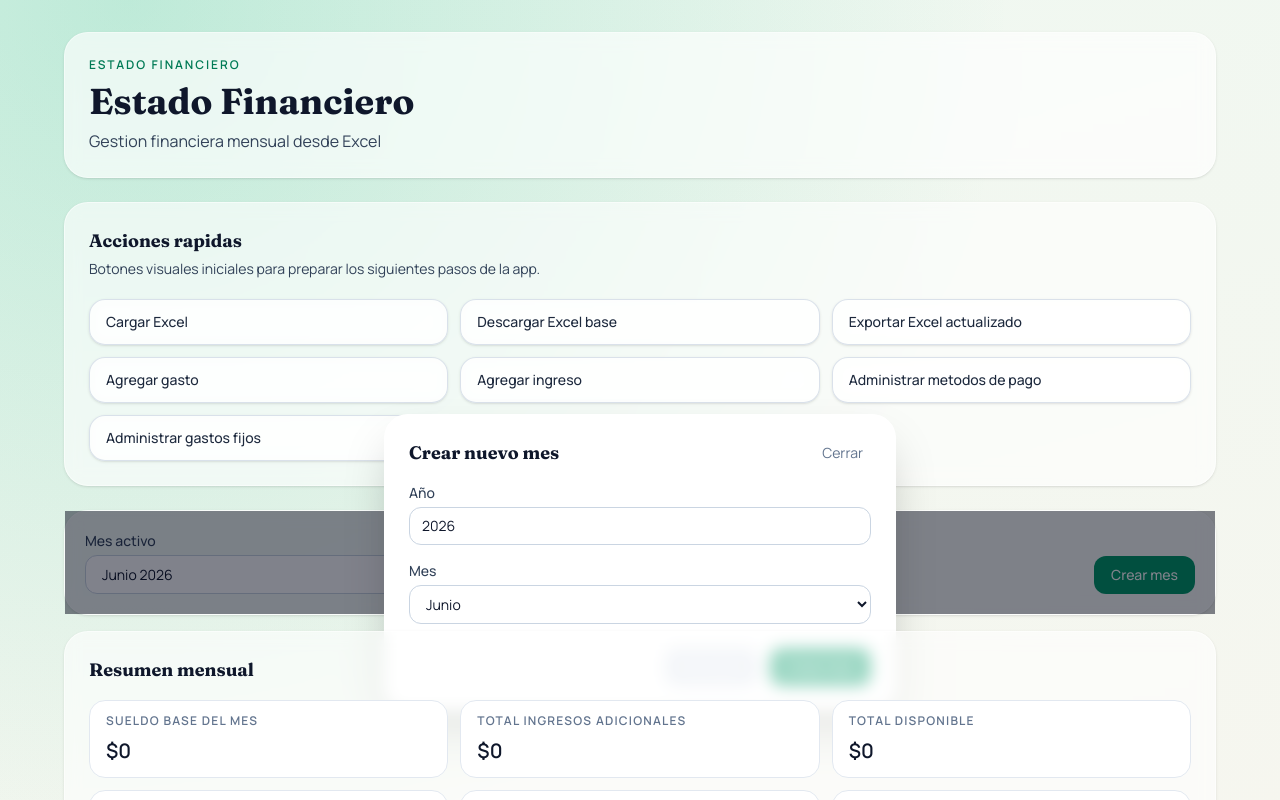
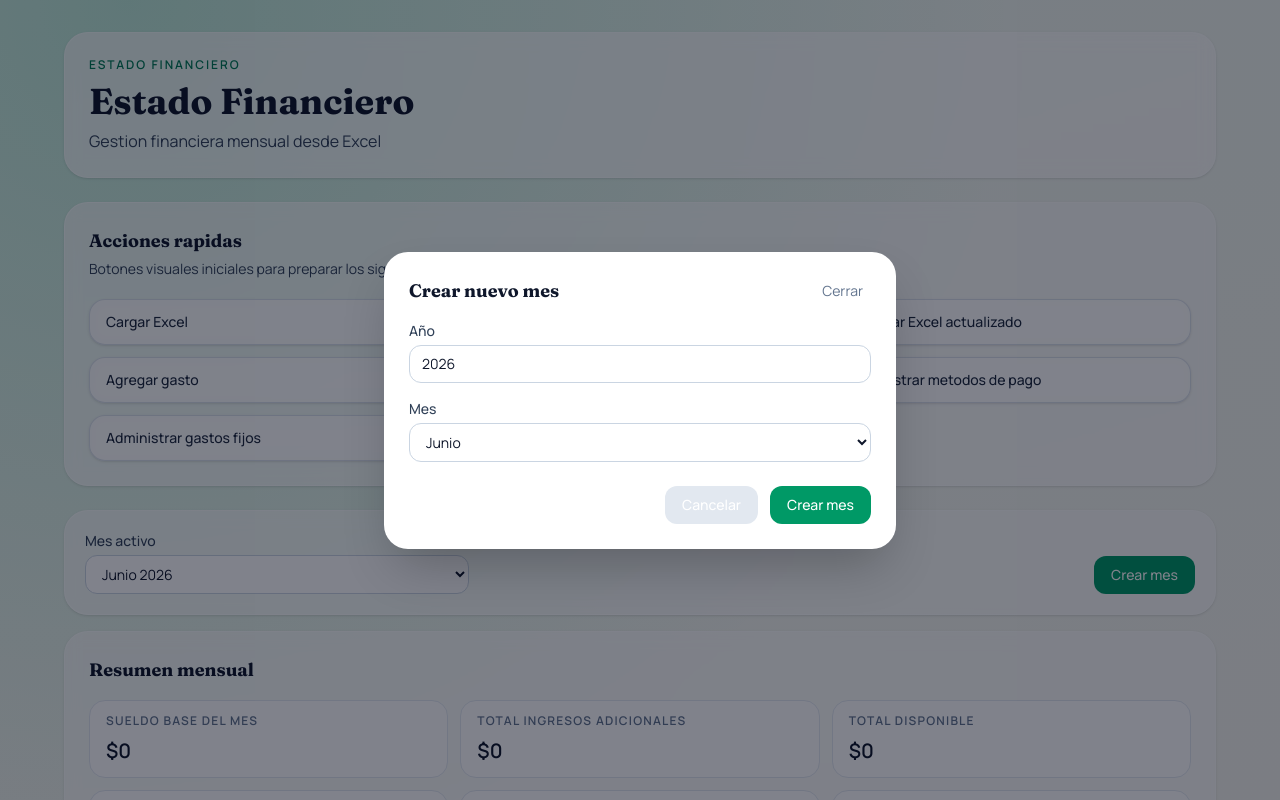
Before and after one commit to FlamesAlejandro/excel-financial-statement, a React (Vite) app: page / in a window 1280 px wide. Both pictures are taken after a click on the button "Crear mes". Shown: the top 800 px of the page. Built offline with nearby package versions, Linux system fonts and the light colour scheme.

Commit message:
feat(modal): :sparkles: implement portal rendering for modal component

```diff
--- a/src/components/ui/Modal.tsx
+++ b/src/components/ui/Modal.tsx
@@ -1,4 +1,5 @@
 import type { ReactNode } from 'react'
+import { createPortal } from 'react-dom'
 
 type ModalProps = {
   open: boolean
@@ -19,8 +20,12 @@ export function Modal({
     return null
   }
 
-  return (
-    <div className="fixed inset-0 z-50 flex items-center justify-center px-4 py-6">
+  if (typeof document === 'undefined') {
+    return null
+  }
+
+  return createPortal(
+    <div className="fixed inset-0 z-[1000] flex items-center justify-center px-4 py-6">
       <button
         type="button"
         aria-label="Cerrar modal"
@@ -32,7 +37,7 @@ export function Modal({
         aria-modal="true"
         aria-labelledby="modal-title"
         className={[
-          'relative z-10 w-full max-w-lg rounded-3xl border border-white/40 bg-white p-6 shadow-2xl',
+          'relative z-[1001] w-full max-w-lg rounded-3xl border border-white/40 bg-white p-6 shadow-2xl',
           className
         ]
           .filter(Boolean)
@@ -52,6 +57,7 @@ export function Modal({
         </div>
         <div className="mt-4">{children}</div>
       </div>
-    </div>
+    </div>,
+    document.body
   )
 }
```
